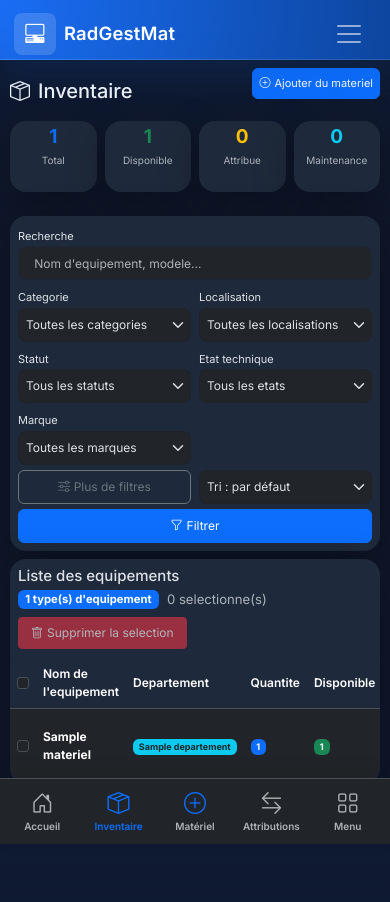
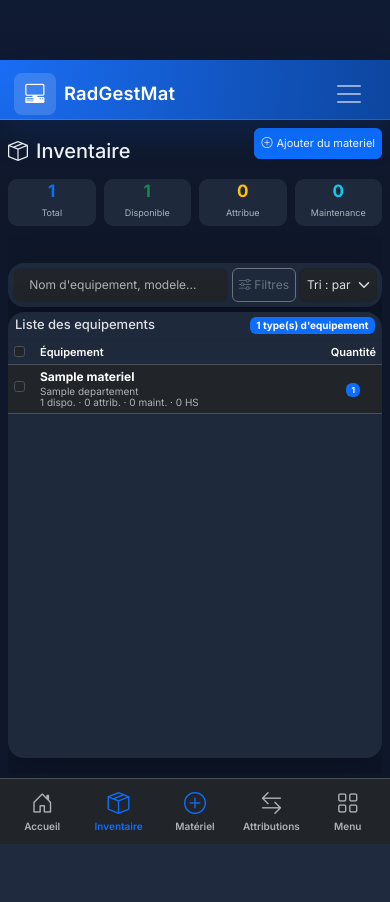
Before and after one commit to BlackGhost99/RadGestMat, a Django app: page /materiel/ in a window 390 px wide. After the commit the page ends 844 px from the top, so only its background shows below. Run offline with Django 4.2, Linux system fonts and the light colour scheme; a user stored in the database is signed in; tables that the repository leaves empty hold one stand-in row (values such as "Sample post"); some libraries are stand-ins or nearby versions.

Commit message:
fix(android): fixed inventory viewport with independently scrolling compact equipment rows

```diff
--- a/templates/assets/materiel_list.html
+++ b/templates/assets/materiel_list.html
@@ -71,6 +71,51 @@ body.inventory-page .inventory-container > div {padding-top:8px!important}
 .inventory-list th,.inventory-list td {padding:7px!important;vertical-align:middle}
 .inventory-list thead {position:static!important}
 }
+
+.inventory-mobile-dept,.inventory-mobile-status {display:none}
+@media(max-width:991.98px){
+body.app-body.inventory-page {height:100dvh!important;min-height:0!important;max-height:100dvh!important;overflow:hidden!important;padding-bottom:calc(66px + env(safe-area-inset-bottom,0px))!important;box-sizing:border-box}
+body.inventory-page .app-header {flex:0 0 auto!important;position:relative!important;top:auto!important}
+body.inventory-page .app-main {flex:1 1 0!important;height:0!important;min-height:0!important;max-height:none!important;overflow:hidden!important;padding:0 8px 4px!important;display:flex!important;flex-direction:column;margin:0!important}
+body.inventory-page .inventory-container,body.inventory-page .inventory-container > div {flex:1 1 0!important;height:0!important;min-height:0!important;overflow:hidden!important;padding-bottom:0!important}
+.inventory-heading,.inventory-stats,.inventory-filters {flex-shrink:0!important}
+.inventory-heading {margin-bottom:4px!important}
+.inventory-stats .stat-card {min-height:0!important;height:auto!important;border-radius:9px!important;box-shadow:none!important}
+.inventory-stats .card-body {min-height:0!important;padding:3px 1px!important}
+.inventory-stats h3 {font-size:17px!important;line-height:1.1!important;margin:0!important}
+.inventory-stats small {font-size:9px!important}
+.inventory-stats {margin-bottom:5px!important}
+.inventory-filters {margin-bottom:5px!important;position:relative;overflow:visible!important}
+.inventory-filters .card-body {padding:5px!important}
+.inventory-filter-form {grid-template-columns:minmax(0,1fr) auto!important;align-items:center;gap:4px!important}
+.inventory-filter-form .inventory-search {grid-column:1!important}
+.inventory-search .form-label {display:none}
+.inventory-filter-form .inventory-mobile-tools {grid-column:2!important;display:flex!important;gap:3px}
+.inventory-mobile-tools #inventory-sort {width:78px;max-width:78px}
+.inventory-filter-form .inventory-collapsible,.inventory-filter-form .inventory-submit,.inventory-filter-form .inventory-advanced {display:none!important}
+.inventory-filter-form.show-advanced {grid-template-columns:repeat(2,minmax(0,1fr))!important}
+.inventory-filter-form.show-advanced .inventory-collapsible,.inventory-filter-form.show-advanced .inventory-advanced,.inventory-filter-form.show-advanced .inventory-submit {display:block!important}
+.inventory-filter-form.show-advanced .inventory-search,.inventory-filter-form.show-advanced .inventory-mobile-tools {grid-column:1/-1!important}
+.inventory-filter-form.show-advanced .inventory-mobile-tools #inventory-sort {width:auto;max-width:none}
+.inventory-list {flex:1 1 0!important;height:0!important;min-height:0!important;overflow:hidden!important}
+.inventory-list .card-header {padding:5px 7px!important;flex-shrink:0!important}
+.inventory-list .card-header h5 {font-size:13px!important}
+.inventory-list .card-header #selection-count {display:none}
+.inventory-list .card-header #bulk-delete-button:disabled {display:none!important}
+.inventory-list .card-header #group-count {font-size:10px}
+.inventory-list .card-body {flex:1 1 0!important;min-height:0!important;overflow:hidden!important}
+.inventory-list #group-table-wrapper {flex:1 1 0!important;height:0!important;min-height:0!important;overflow:auto!important;overscroll-behavior:contain;touch-action:pan-y;max-height:none!important}
+.inventory-list table {width:100%!important;min-width:0!important;table-layout:auto!important}
+.inventory-list thead {position:sticky!important;top:0;z-index:2}
+.inventory-list th:not(.inventory-name):not(.inventory-quantity):not(:has(#select-all)),.inventory-list td:not(.inventory-name):not(.inventory-quantity):not(:has(.group-select)) {display:none!important}
+.inventory-list th,.inventory-list td {padding:4px 6px!important;font-size:11px!important;white-space:normal!important}
+.inventory-list td.inventory-name {height:43px;overflow-wrap:anywhere}
+.inventory-list td.inventory-name strong {font-size:12px;line-height:1.15}
+.inventory-mobile-dept,.inventory-mobile-status {display:block;font-size:10px;line-height:1.15;color:var(--bs-secondary-color)}
+.inventory-list td.inventory-quantity,.inventory-list th.inventory-quantity {text-align:center;width:49px}
+.inventory-list #group-table-wrapper .group-select {margin:0}
+.inventory-list #group-table-wrapper th:has(#select-all),.inventory-list #group-table-wrapper td:has(.group-select) {width:26px!important}
+}
 </style>
 <div class="inventory-container w-100 h-100 d-flex flex-column">
   <div class="w-100 py-3 py-lg-2 flex-grow-1 d-flex flex-column" style="min-height: 0;">
@@ -78,7 +123,7 @@ body.inventory-page .inventory-container > div {padding-top:8px!important}
     <div class="row mb-3 mb-lg-2 inventory-heading">
       <div class="col">
         <h1 class="h2">
-          <i class="bi bi-box-seam me-2"></i>Inventaire<small class="ms-2 fw-normal text-muted" style="font-size:.65rem;vertical-align:middle" title="Version de disposition">Vue compacte V4</small>
+          <i class="bi bi-box-seam me-2"></i>Inventaire<small class="ms-2 fw-normal text-muted" style="font-size:.65rem;vertical-align:middle" title="Version de disposition">Vue compacte V5</small>
         </h1>
         <p class="text-muted">Materiel groupe par equipement avec filtres avances</p>
       </div>
@@ -134,7 +179,7 @@ body.inventory-page .inventory-container > div {padding-top:8px!important}
             <input type="text" class="form-control" id="q" name="q" value="{{ query }}" placeholder="Nom d'equipement, modele..." list="materiel-suggestions" autocomplete="off">
             <datalist id="materiel-suggestions"></datalist>
           </div>
-          <div class="col-md-2">
+          <div class="col-md-2 inventory-collapsible">
             <label for="categorie" class="form-label">Categorie</label>
             <select class="form-select" id="categorie" name="categorie">
               <option value="">Toutes les categories</option>
@@ -143,7 +188,7 @@ body.inventory-page .inventory-container > div {padding-top:8px!important}
               {% endfor %}
             </select>
           </div>
-          <div class="col-md-2">
+          <div class="col-md-2 inventory-collapsible">
             <label for="location" class="form-label">Localisation</label>
             <select class="form-select" id="location" name="location">
               <option value="">Toutes les localisations</option>
@@ -152,7 +197,7 @@ body.inventory-page .inventory-container > div {padding-top:8px!important}
               {% endfor %}
             </select>
           </div>
-          <div class="col-md-2">
+          <div class="col-md-2 inventory-collapsible">
             <label for="statut_disponibilite" class="form-label">Statut</label>
             <select class="form-select" id="statut_disponibilite" name="statut_disponibilite">
               <option value="">Tous les statuts</option>
@@ -161,7 +206,7 @@ body.inventory-page .inventory-container > div {padding-top:8px!important}
               {% endfor %}
             </select>
           </div>
-          <div class="col-md-2">
+          <div class="col-md-2 inventory-collapsible">
             <label for="etat_technique" class="form-label">Etat technique</label>
             <select class="form-select" id="etat_technique" name="etat_technique">
               <option value="">Tous les etats</option>
@@ -170,7 +215,7 @@ body.inventory-page .inventory-container > div {padding-top:8px!important}
               {% endfor %}
             </select>
           </div>
-          <div class="col-md-2">
+          <div class="col-md-2 inventory-collapsible">
             <label for="marque" class="form-label">Marque</label>
             <select class="form-select" id="marque" name="marque">
               <option value="">Toutes les marques</option>
@@ -200,7 +245,7 @@ body.inventory-page .inventory-container > div {padding-top:8px!important}
           </div>
           {% endif %}
 
-          <div class="inventory-mobile-tools"><button type="button" id="inventory-more" class="btn btn-outline-secondary" aria-expanded="false"><i class="bi bi-sliders"></i> Plus de filtres</button><label class="visually-hidden" for="inventory-sort">Tri</label><select id="inventory-sort" class="form-select"><option value="default">Tri : par défaut</option><option value="az">Nom A–Z</option><option value="za">Nom Z–A</option><option value="qty">Quantité décroissante</option></select></div>
+          <div class="inventory-mobile-tools"><button type="button" id="inventory-more" class="btn btn-outline-secondary" aria-expanded="false"><i class="bi bi-sliders"></i> Filtres</button><label class="visually-hidden" for="inventory-sort">Tri</label><select id="inventory-sort" class="form-select"><option value="default">Tri : par défaut</option><option value="az">Nom A–Z</option><option value="za">Nom Z–A</option><option value="qty">Quantité décroissante</option></select></div>
           <div class="col-md-2 d-flex align-items-end inventory-submit">
             <button type="submit" class="btn btn-primary w-100">
               <i class="bi bi-funnel me-1"></i>Filtrer
@@ -243,11 +288,11 @@ body.inventory-page .inventory-container > div {padding-top:8px!important}
                     <input class="form-check-input" type="checkbox" id="select-all" aria-label="Tout selectionner" onclick="event.stopPropagation();">
                   </th>
                   {% endif %}
-                  <th>Nom de l'equipement</th>
+                  <th class="inventory-name">Équipement</th>
                   {% if show_all %}
                   <th>Departement</th>
                   {% endif %}
-                  <th>Quantite</th>
+                  <th class="inventory-quantity">Quantité</th>
                   <th>Disponible</th>
                   <th>Attribue</th>
                   <th>Maintenance</th>
@@ -274,7 +319,7 @@ body.inventory-page .inventory-container > div {padding-top:8px!important}
                   </td>
                   {% endif %}
 
-                  <td><strong>{{ groupe.group_display|default:groupe.nom }}</strong></td>
+                  <td class="inventory-name"><strong>{{ groupe.group_display|default:groupe.nom }}</strong>{% if show_all and groupe.departement %}<small class="inventory-mobile-dept">{{ groupe.departement.nom }}</small>{% endif %}<small class="inventory-mobile-status">{{ groupe.disponible }} dispo. · {{ groupe.attribue }} attrib. · {{ groupe.maintenance }} maint. · {{ groupe.hors_service|default:0 }} HS</small></td>
 
                   {% if show_all %}
                   <td>
@@ -286,7 +331,7 @@ body.inventory-page .inventory-container > div {padding-top:8px!important}
                   </td>
                   {% endif %}
 
-                  <td><span class="badge bg-primary">{{ groupe.quantite }}</span></td>
+                  <td class="inventory-quantity"><span class="badge bg-primary">{{ groupe.quantite }}</span></td>
                   <td><span class="badge bg-success">{{ groupe.disponible }}</span></td>
                   <td><span class="badge bg-warning text-dark">{{ groupe.attribue }}</span></td>
                   <td><span class="badge bg-info">{{ groupe.maintenance }}</span></td>
@@ -338,7 +383,7 @@ body.inventory-page .inventory-container > div {padding-top:8px!important}
 
 {% block extra_js %}
 <script>
-(function(){const form=document.querySelector(".inventory-filter-form"),more=document.getElementById("inventory-more"),sort=document.getElementById("inventory-sort");if(form&&more){const set=(open)=>{form.classList.toggle("show-advanced",open);more.setAttribute("aria-expanded",String(open));};set(Array.from(form.querySelectorAll(".inventory-advanced input,.inventory-advanced select")).some(el=>el.value));more.addEventListener("click",()=>set(!form.classList.contains("show-advanced")));}if(sort){const tbody=document.querySelector("#group-table-wrapper tbody");if(!tbody)return;const original=Array.from(tbody.rows);sort.addEventListener("change",()=>{const rows=original.filter(r=>r.parentNode===tbody);if(sort.value==="az"||sort.value==="za")rows.sort((a,b)=>a.dataset.nom.localeCompare(b.dataset.nom,"fr")*(sort.value==="az"?1:-1));if(sort.value==="qty")rows.sort((a,b)=>Number(b.dataset.quantite)-Number(a.dataset.quantite));rows.forEach(r=>tbody.appendChild(r));});}})();
+(function(){const form=document.querySelector(".inventory-filter-form"),more=document.getElementById("inventory-more"),sort=document.getElementById("inventory-sort");if(form&&more){const set=(open)=>{form.classList.toggle("show-advanced",open);more.setAttribute("aria-expanded",String(open));};set(false);more.addEventListener("click",()=>set(!form.classList.contains("show-advanced")));const search=form.querySelector("#q");if(search)search.addEventListener("keydown",e=>{if(e.key==="Enter"&&window.matchMedia("(max-width:991.98px)").matches){e.preventDefault();form.requestSubmit();}});}if(sort){const tbody=document.querySelector("#group-table-wrapper tbody");if(!tbody)return;const original=Array.from(tbody.rows);sort.addEventListener("change",()=>{const rows=original.filter(r=>r.parentNode===tbody);if(sort.value==="az"||sort.value==="za")rows.sort((a,b)=>a.dataset.nom.localeCompare(b.dataset.nom,"fr")*(sort.value==="az"?1:-1));if(sort.value==="qty")rows.sort((a,b)=>Number(b.dataset.quantite)-Number(a.dataset.quantite));rows.forEach(r=>tbody.appendChild(r));});}})();
 </script>
 <script>
 (function () {
```
